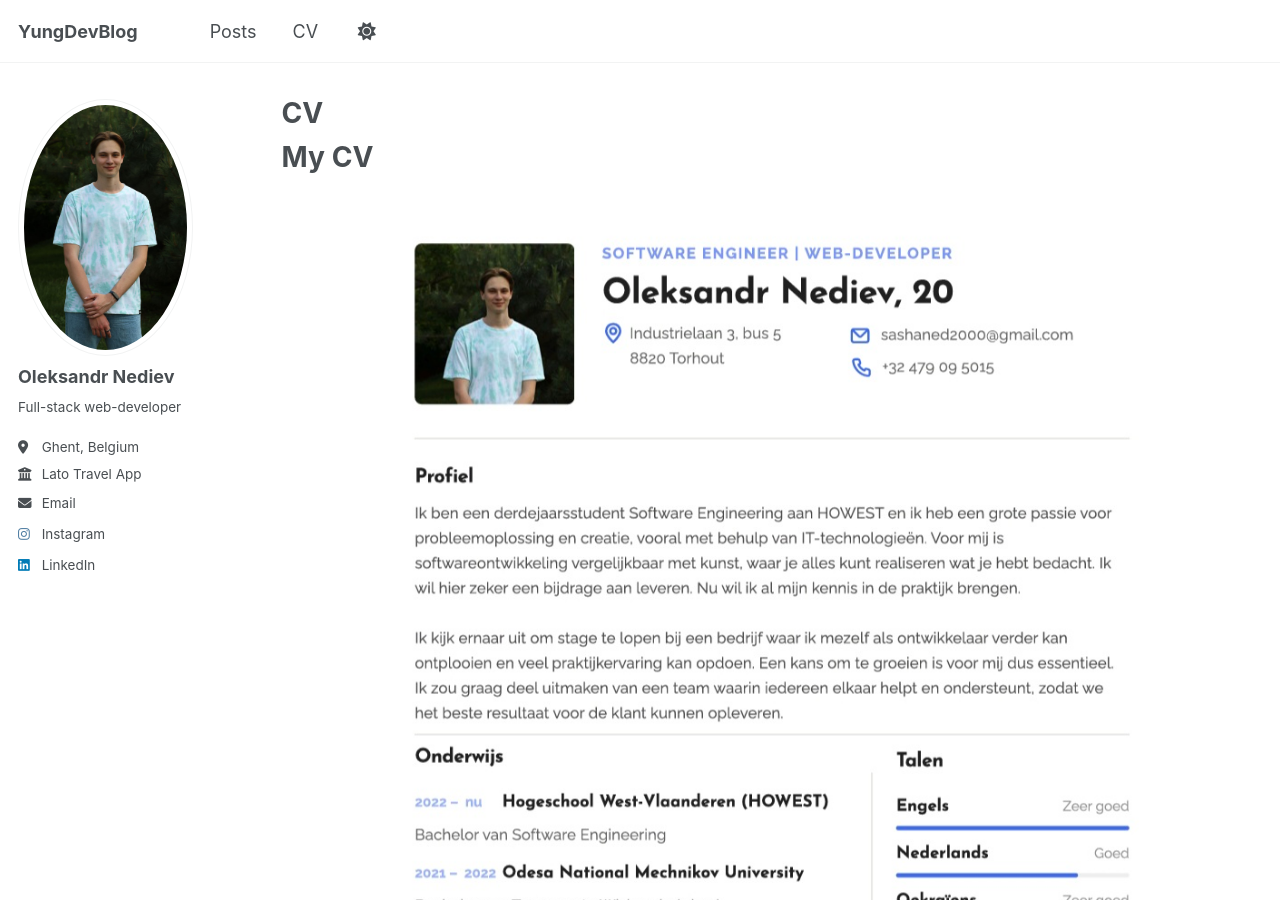
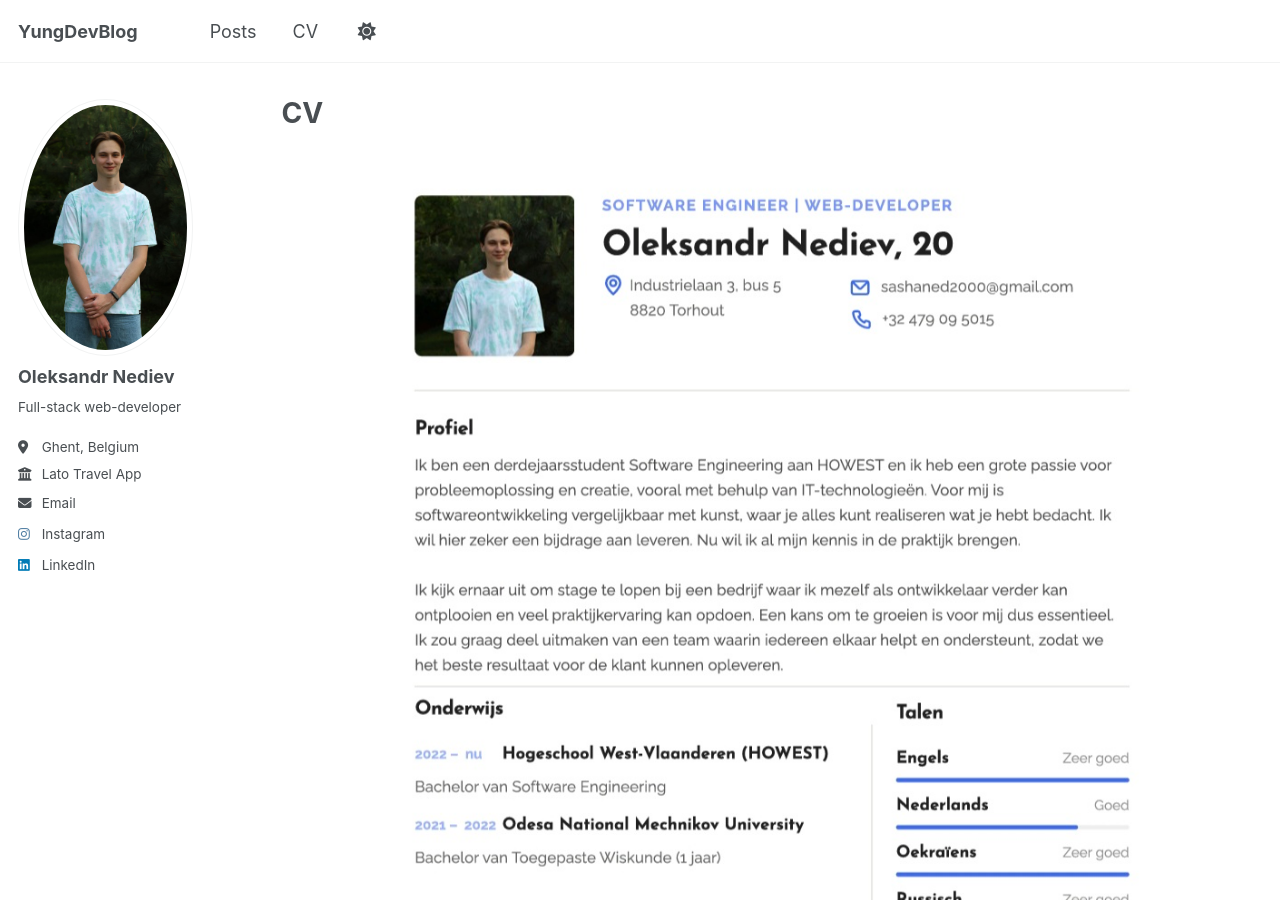
Before and after one commit to nedev-v/My-blog, a Jekyll site: the page built from _pages/cv.md, in a window 1280 px wide and 900 px high. Built offline with Jekyll 4.4.1, drawn with Linux system fonts in a browser that asks for light colours; a script that is not in the unit is left out.

Commit message:
Remove header

```diff
--- a/_pages/cv.md
+++ b/_pages/cv.md
@@ -9,6 +9,4 @@ redirect_from:
 
 {% include base_path %}
 
-# My CV
-
 ![My CV]({{ site.baseurl }}/images/CV.jpg)
```
